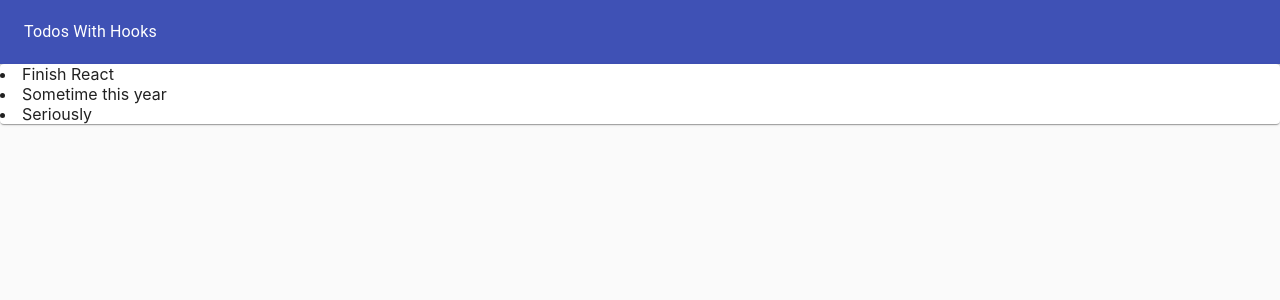
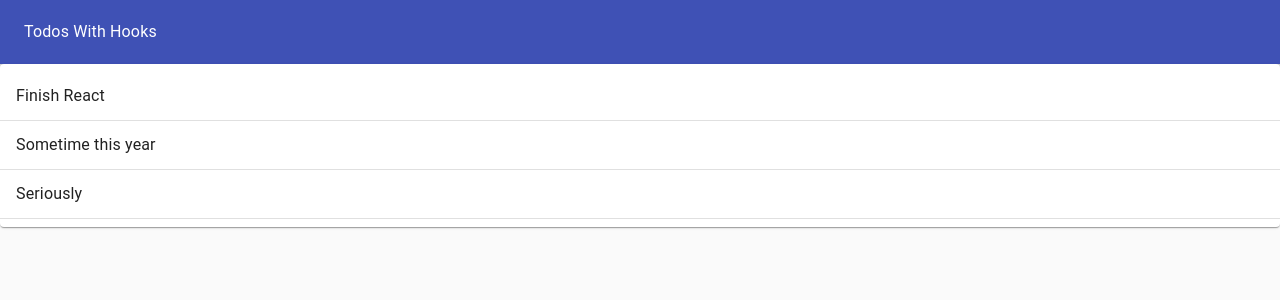
Before and after one commit to vanessanaja/todo-list-with-hooks, a React (Create React App) app: page / in a window 1280 px wide. Shown: the top 300 px of the page. Built offline with nearby package versions, Linux system fonts and the light colour scheme.

Commit message:
add material-ui

```diff
--- a/src/TodoList.js
+++ b/src/TodoList.js
@@ -1,13 +1,24 @@
 import React from 'react';
 import Paper from '@material-ui/core/Paper';
 import List from '@material-ui/core/List';
+import ListItem from '@material-ui/core/ListItem';
+import ListItemText from '@material-ui/core/ListItemText';
+import Divider from '@material-ui/core/Divider';
 
 function TodoList(props){
   return(
     <Paper>
-      {props.todos.map(todo => (
-        <li>{todo.task}</li>
-      ))}
+    <List>
+    {props.todos.map(todo => (
+      <>
+      <ListItem>
+        <ListItemText>{todo.task}</ListItemText>
+      </ListItem>
+      <Divider />
+      </>
+    ))}
+    </List>
+
     </Paper>
   );
 }
```
